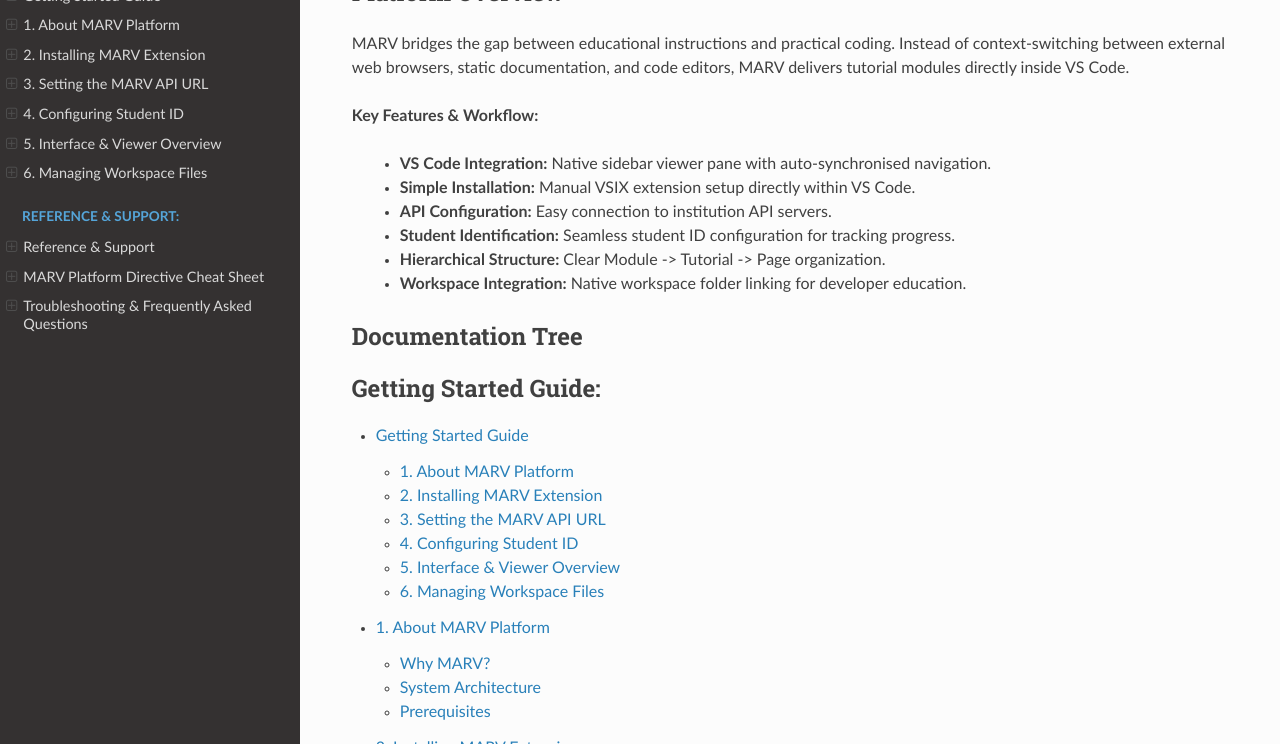
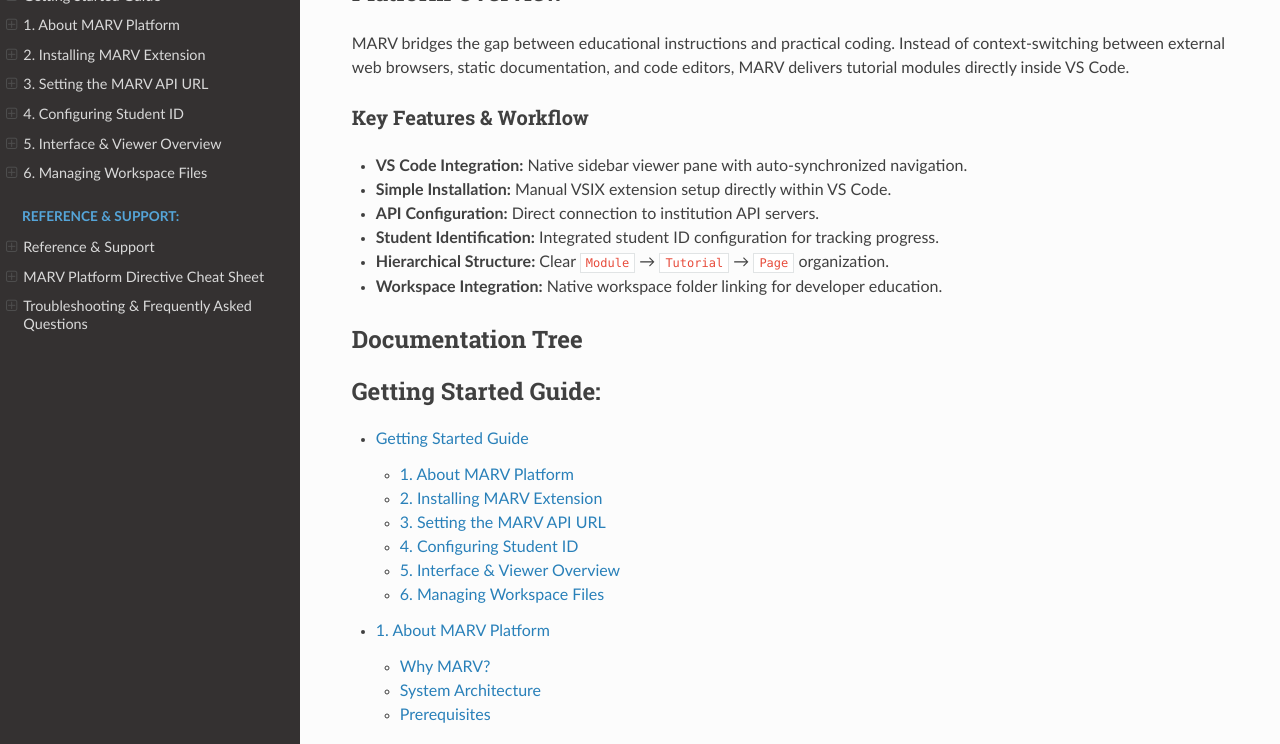
Before and after one commit to 4T2-dev/Getting-Started-With-MARV, a Sphinx documentation site: the page built from docs/source/index.rst, in a window 1280 px wide and 900 px high, scrolled down 801 px, cut to the strip 156-900 px from the top of the window. Built offline with Sphinx 7.4.7 and the Read the Docs theme 3.1.0, drawn with Linux system fonts in a browser that asks for light colours.

Commit message:
Fixed bullet formatting

```diff
--- a/docs/source/index.rst
+++ b/docs/source/index.rst
@@ -18,14 +18,16 @@
 
 MARV bridges the gap between educational instructions and practical coding. Instead of context-switching between external web browsers, static documentation, and code editors, MARV delivers tutorial modules directly inside VS Code.
 
-**Key Features & Workflow:**
+Key Features & Workflow
+-----------------------
 
-   - **VS Code Integration:** Native sidebar viewer pane with auto-synchronised navigation.
-   - **Simple Installation:** Manual VSIX extension setup directly within VS Code.
-   - **API Configuration:** Easy connection to institution API servers.
-   - **Student Identification:** Seamless student ID configuration for tracking progress.
-   - **Hierarchical Structure:** Clear Module -> Tutorial -> Page organization.
-   - **Workspace Integration:** Native workspace folder linking for developer education.
+* **VS Code Integration:** Native sidebar viewer pane with auto-synchronized navigation.
+* **Simple Installation:** Manual VSIX extension setup directly within VS Code.
+* **API Configuration:** Direct connection to institution API servers.
+* **Student Identification:** Integrated student ID configuration for tracking progress.
+* **Hierarchical Structure:** Clear ``Module`` → ``Tutorial`` → ``Page`` organization.
+* **Workspace Integration:** Native workspace folder linking for developer education.
+
 
 -------------------
 Documentation Tree
```
